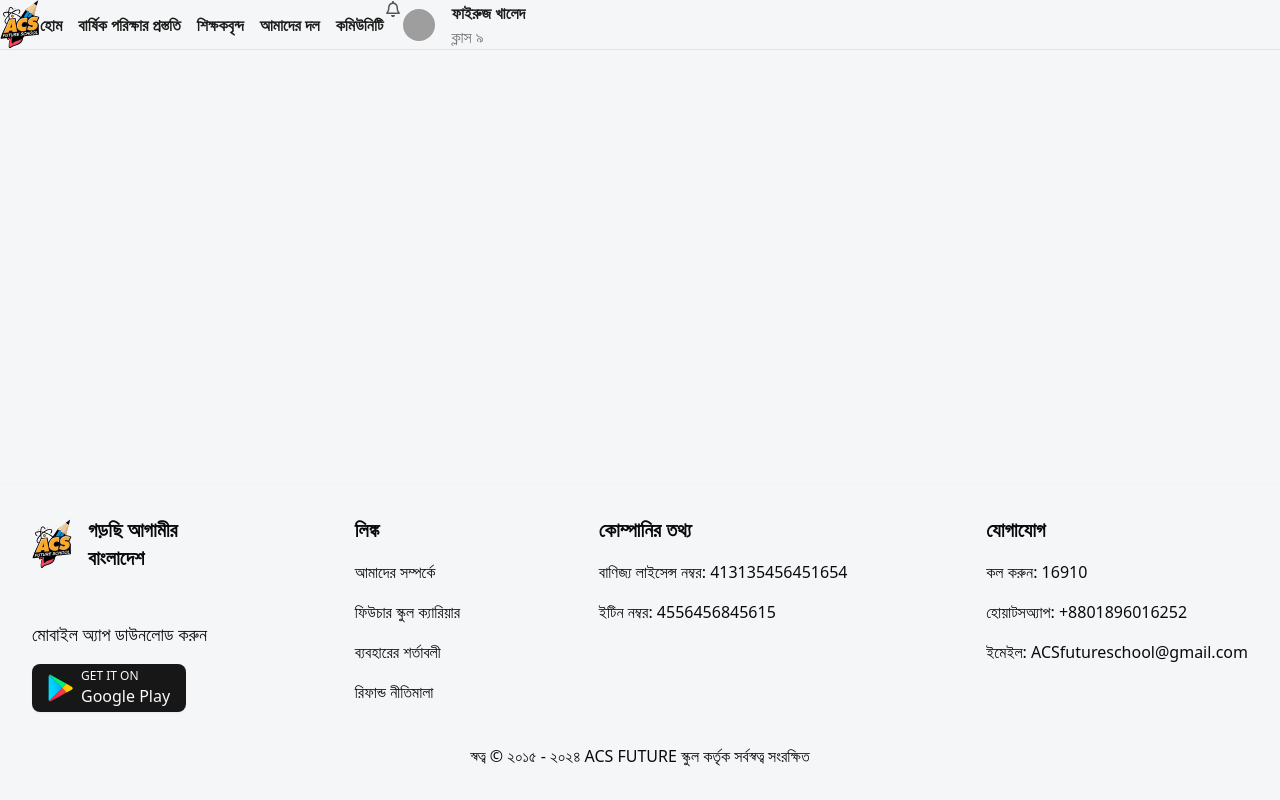
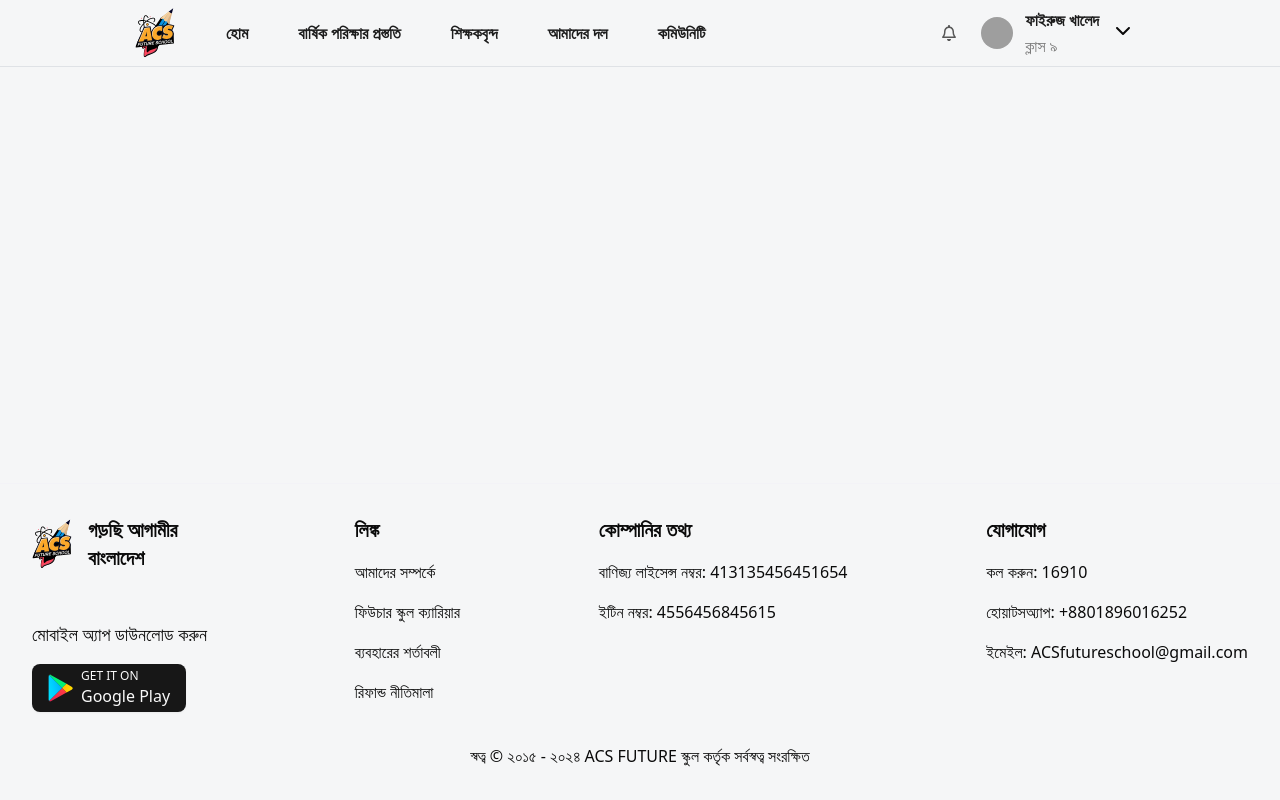
Before and after one commit to sadiajahan97/routine-management-system-frontend, a Next.js app: page / in a window 1280 px wide. Built offline with nearby package versions, Linux system fonts and the light colour scheme; grey boxes are pictures that could not be loaded.

Commit message:
Fix spacing and add chevron

```diff
--- a/package.json
+++ b/package.json
@@ -11,6 +11,7 @@
   "dependencies": {
     "@fortawesome/fontawesome-svg-core": "^6.7.2",
     "@fortawesome/free-regular-svg-icons": "^6.7.2",
+    "@fortawesome/free-solid-svg-icons": "^6.7.2",
     "@fortawesome/react-fontawesome": "^0.2.2",
     "@radix-ui/react-avatar": "^1.1.10",
     "@radix-ui/react-slot": "^1.2.3",
--- a/src/app/components/Header/components/NavigationBar.tsx
+++ b/src/app/components/Header/components/NavigationBar.tsx
@@ -5,7 +5,7 @@ interface NavigationBarProps {
 export function NavigationBar({ links }: NavigationBarProps) {
   return (
     <nav>
-      <ul className="flex gap-4">
+      <ul className="flex gap-12.5 items-center">
         {links.map((link, index) => (
           <li
             className="font-semibold hover:cursor-pointer hover:text-green-g300 text-base text-neutral-b700"
--- a/src/app/components/Header/components/Profile.tsx
+++ b/src/app/components/Header/components/Profile.tsx
@@ -30,11 +30,11 @@ export function Profile() {
     picture: "https://github.com/shadcn.png",
   });
   return (
-    <div className="flex gap-4 items-center">
+    <div className="flex gap-3 items-center">
       <Avatar>
         <AvatarImage height={42} src={profile.picture} width={42} />
       </Avatar>
-      <div className="flex flex-col">
+      <div className="flex flex-col gap-0.5">
         <div className="font-semibold text-neutral-b700">{profile.name}</div>
         <div className="font-medium text-base text-neutral-b100">
           ক্লাস {profile.class}
--- a/src/app/components/Header/index.tsx
+++ b/src/app/components/Header/index.tsx
@@ -1,17 +1,30 @@
 import { FontAwesomeIcon } from "@fortawesome/react-fontawesome";
 import { faBell } from "@fortawesome/free-regular-svg-icons";
+import { faChevronDown } from "@fortawesome/free-solid-svg-icons";
 import { Logo } from "@routine-management-system/components/icons";
 import { NAVIGATION_LINKS } from "@routine-management-system/constants";
 import { NavigationBar, Profile } from "./components";
 
 export function Header() {
   return (
-    <header className="border-b border-neutral-b40 flex items-center">
-      <Logo />
-      <NavigationBar links={NAVIGATION_LINKS} />
-      <div className="flex">
-        <FontAwesomeIcon className="text-neutral-b300 w-5" icon={faBell} />
-        <Profile />
+    <header className="border-b border-neutral-b40 flex items-center justify-between px-33.75 py-2">
+      <div className="flex gap-12.75 items-center">
+        <Logo />
+        <NavigationBar links={NAVIGATION_LINKS} />
+      </div>
+      <div className="flex gap-5 items-center">
+        <div className="p-0.5">
+          <FontAwesomeIcon
+            className="h-auto text-neutral-b300 w-5"
+            icon={faBell}
+          />
+        </div>
+        <div className="flex gap-4 items-center">
+          <Profile />
+          <div className="h-7.5 w-7.5">
+            <FontAwesomeIcon icon={faChevronDown} />
+          </div>
+        </div>
       </div>
     </header>
   );
--- a/src/app/globals.css
+++ b/src/app/globals.css
@@ -128,7 +128,7 @@
 
 @layer base {
   * {
-    @apply border-border outline-ring/50;
+    @apply border-border box-border m-0 outline-ring/50 p-0;
   }
   body {
     @apply bg-background text-foreground;
```
Also changed, not shown: 1 other file (tests, documents, lock files or other folders).
